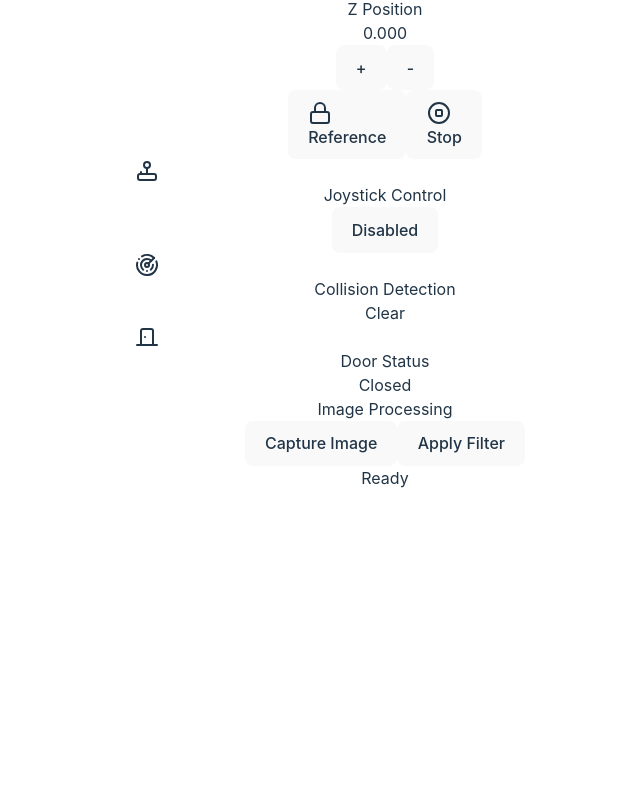
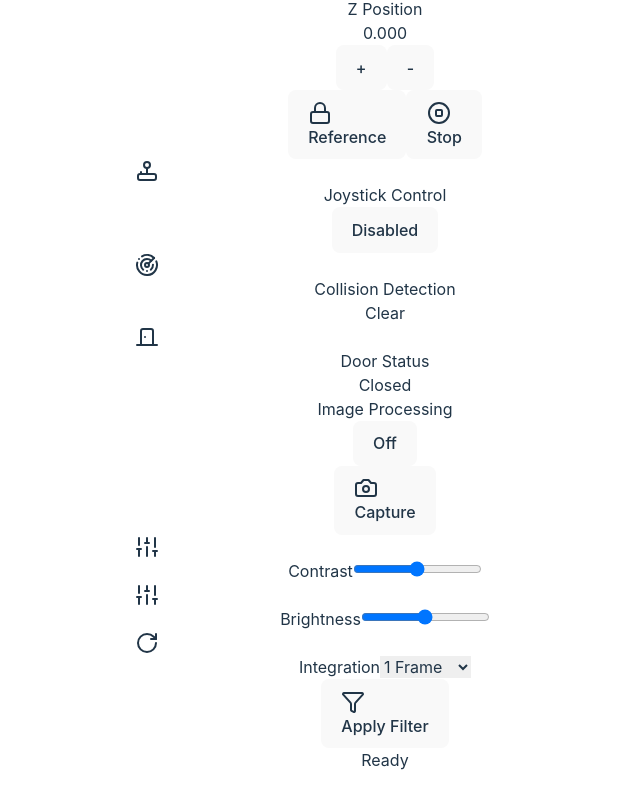
Before and after one commit to YulkonFU/React-Tailwind, a React (Vite) app: page / in a window 1280 px wide. Shown: the part 1488-2292 px from the top of the page, without its empty margins (255-895 px from the left). Before the commit the page ends 2010 px from the top, so only its background shows below. Built offline with nearby package versions, Linux system fonts and the light colour scheme.

Commit message:
ImageProcessingControl Draft

```diff
--- /dev/null
+++ b/src/components/ImageProcessingControl.jsx
@@ -0,0 +1,117 @@
+import { useState } from 'react';
+import { Camera, Sliders, RotateCw, Filter } from 'lucide-react';
+
+const ImageProcessingControl = () => {
+  const [processingState, setProcessingState] = useState({
+    isLive: false,
+    contrast: 50,
+    brightness: 50,
+    integration: 1
+  });
+
+  const handleCapture = () => {
+    console.log('Capturing image');
+  };
+
+  const handleFilterChange = (type, value) => {
+    setProcessingState(prev => ({
+      ...prev,
+      [type]: value
+    }));
+  };
+
+  const toggleLive = () => {
+    setProcessingState(prev => ({
+      ...prev,
+      isLive: !prev.isLive
+    }));
+  };
+
+  return (
+    <div className="p-4 bg-gray-100 rounded-lg space-y-4">
+      {/* Header */}
+      <div className="flex items-center justify-between mb-4">
+        <h3 className="text-sm font-semibold">Image Processing</h3>
+        <button
+          onClick={toggleLive}
+          className={`px-3 py-1 rounded text-sm ${
+            processingState.isLive
+              ? 'bg-green-500 text-white'
+              : 'bg-gray-200 hover:bg-gray-300'
+          }`}
+        >
+          {processingState.isLive ? 'Live' : 'Off'}
+        </button>
+      </div>
+
+      {/* Capture Controls */}
+      <div className="flex gap-2">
+        <button
+          onClick={handleCapture}
+          className="flex-1 py-2 bg-blue-600 text-white rounded hover:bg-blue-700 flex items-center justify-center gap-2"
+        >
+          <Camera className="w-4 h-4" />
+          <span>Capture</span>
+        </button>
+      </div>
+
+      {/* Image Adjustments */}
+      <div className="space-y-4">
+        <div className="space-y-2">
+          <label className="text-sm font-medium flex items-center gap-2">
+            <Sliders className="w-4 h-4" />
+            Contrast
+          </label>
+          <input
+            type="range"
+            min="0"
+            max="100"
+            value={processingState.contrast}
+            onChange={(e) => handleFilterChange('contrast', parseInt(e.target.value))}
+            className="w-full"
+          />
+        </div>
+
+        <div className="space-y-2">
+          <label className="text-sm font-medium flex items-center gap-2">
+            <Sliders className="w-4 h-4" />
+            Brightness
+          </label>
+          <input
+            type="range"
+            min="0"
+            max="100"
+            value={processingState.brightness}
+            onChange={(e) => handleFilterChange('brightness', parseInt(e.target.value))}
+            className="w-full"
+          />
+        </div>
+
+        <div className="space-y-2">
+          <label className="text-sm font-medium flex items-center gap-2">
+            <RotateCw className="w-4 h-4" />
+            Integration
+          </label>
+          <select
+            className="w-full p-2 border rounded"
+            value={processingState.integration}
+            onChange={(e) => handleFilterChange('integration', parseInt(e.target.value))}
+          >
+            <option value={1}>1 Frame</option>
+            <option value={2}>2 Frames</option>
+            <option value={4}>4 Frames</option>
+            <option value={8}>8 Frames</option>
+          </select>
+        </div>
+      </div>
+
+      {/* Filter Button */}
+      <button className="w-full py-2 border rounded hover:bg-gray-50 flex items-center justify-center gap-2">
+        <Filter className="w-4 h-4" />
+        <span>Apply Filter</span>
+      </button>
+    </div>
+  );
+};
+
+export default ImageProcessingControl;
--- a/src/layout/XactLayout.jsx
+++ b/src/layout/XactLayout.jsx
@@ -16,6 +16,7 @@ import ImageViewer from "../components/ImageViewer";
 import ImageControls from "../components/ImageControls";
 import XrayControl from "../components/XrayControl";
 import ManipulatorControl from "../components/ManipulatorControl";
+import ImageProcessingControl from "../components/ImageProcessingControl";
 
 const XactLayout = () => {
   const [activeMenu, setActiveMenu] = useState(null);
@@ -258,18 +259,8 @@ const XactLayout = () => {
               {/* Manipulator Controls */}
               <ManipulatorControl />
 
-              {/* Image Processing */}
-              <div className="p-4 border-b">
-                <h3 className="text-sm font-semibold mb-4">Image Processing</h3>
-                <div className="space-y-4">
-                  <button className="w-full py-2 bg-blue-600 text-white rounded hover:bg-blue-700">
-                    Capture Image
-                  </button>
-                  <button className="w-full py-2 border rounded hover:bg-gray-50">
-                    Apply Filter
-                  </button>
-                </div>
-              </div>
+              {/* Image Processing Controls */}
+              <ImageProcessingControl />
             </div>
           )}
         </div>
```
